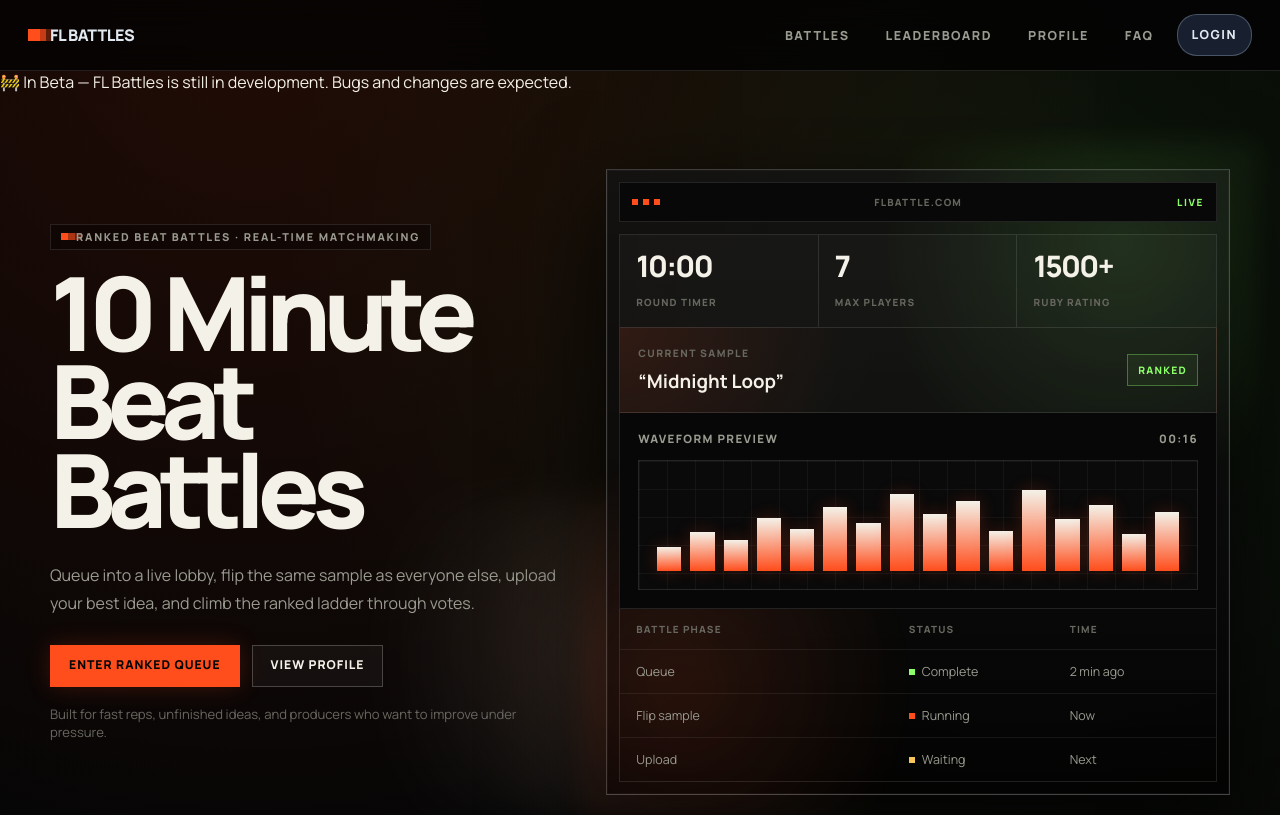
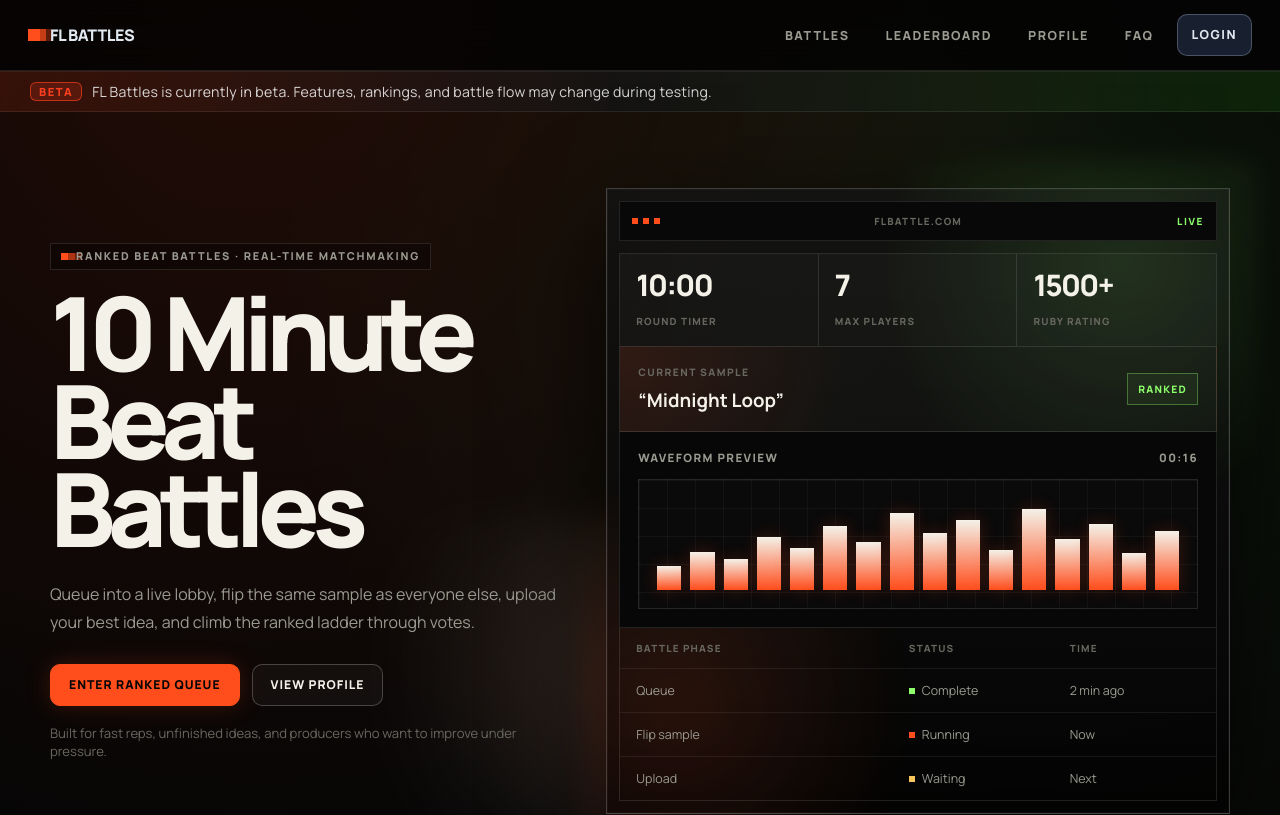
Before and after one commit to itsAvester/FLBattles, a Next.js app: page / in a window 1280 px wide. Shown: the top 815 px of the page. Built offline with nearby package versions, Linux system fonts and the light colour scheme; no server answers.

Commit message:
Update beta and round edges

```diff
--- a/app/globals.css
+++ b/app/globals.css
@@ -1128,3 +1128,68 @@ button:disabled:hover {
     flex-direction: column;
   }
 }
+/* ============================= */
+/* Global button polish */
+/* ============================= */
+
+button,
+.btn,
+.btn-primary,
+.btn-secondary,
+a.btn-primary,
+a.btn-secondary,
+input[type="submit"] {
+  border-radius: 10px !important;
+}
+
+button:hover,
+.btn:hover,
+.btn-primary:hover,
+.btn-secondary:hover,
+a.btn-primary:hover,
+a.btn-secondary:hover {
+  transform: translateY(-1px);
+  transition: transform 0.15s ease, background 0.15s ease, border-color 0.15s ease;
+}
+/* ============================= */
+/* Beta banner */
+/* ============================= */
+
+.beta-banner {
+  width: 100%;
+  display: flex;
+  align-items: center;
+  gap: 10px;
+  padding: 10px 30px;
+  border-top: 1px solid rgba(255, 255, 255, 0.06);
+  border-bottom: 1px solid rgba(255, 255, 255, 0.08);
+  background:
+    linear-gradient(90deg, rgba(255, 64, 28, 0.12), rgba(20, 20, 20, 0.9), rgba(57, 255, 20, 0.08));
+  color: rgba(255, 255, 255, 0.82);
+  font-size: 0.88rem;
+  letter-spacing: 0.02em;
+}
+
+.beta-pill {
+  display: inline-flex;
+  align-items: center;
+  justify-content: center;
+  padding: 3px 8px;
+  border: 1px solid rgba(255, 64, 28, 0.65);
+  background: rgba(255, 64, 28, 0.18);
+  color: #ff4020;
+  font-size: 0.7rem;
+  font-weight: 800;
+  letter-spacing: 0.14em;
+  border-radius: 6px;
+  line-height: 1;
+  flex-shrink: 0;
+}
+
+@media (max-width: 700px) {
+  .beta-banner {
+    padding: 9px 16px;
+    font-size: 0.78rem;
+    align-items: flex-start;
+  }
+}
--- a/app/layout.tsx
+++ b/app/layout.tsx
@@ -21,9 +21,10 @@ export default function RootLayout({ children }: { children: ReactNode }) {
     <html lang="en" className={manrope.variable}>
       <body>
         <NavBar />
-        <div className="w-full border-b border-orange-400/40 bg-orange-500/10 px-4 py-2 text-center text-sm font-semibold text-orange-300">
-    🚧 In Beta — FL Battles is still in development. Bugs and changes are expected.
-  </div>
+        <div className="beta-banner">
+  <span className="beta-pill">BETA</span>
+  <span>FL Battles is currently in beta. Features, rankings, and battle flow may change during testing.</span>
+</div>
         <main className="page">{children}</main>
         <Analytics />
       </body>
```
